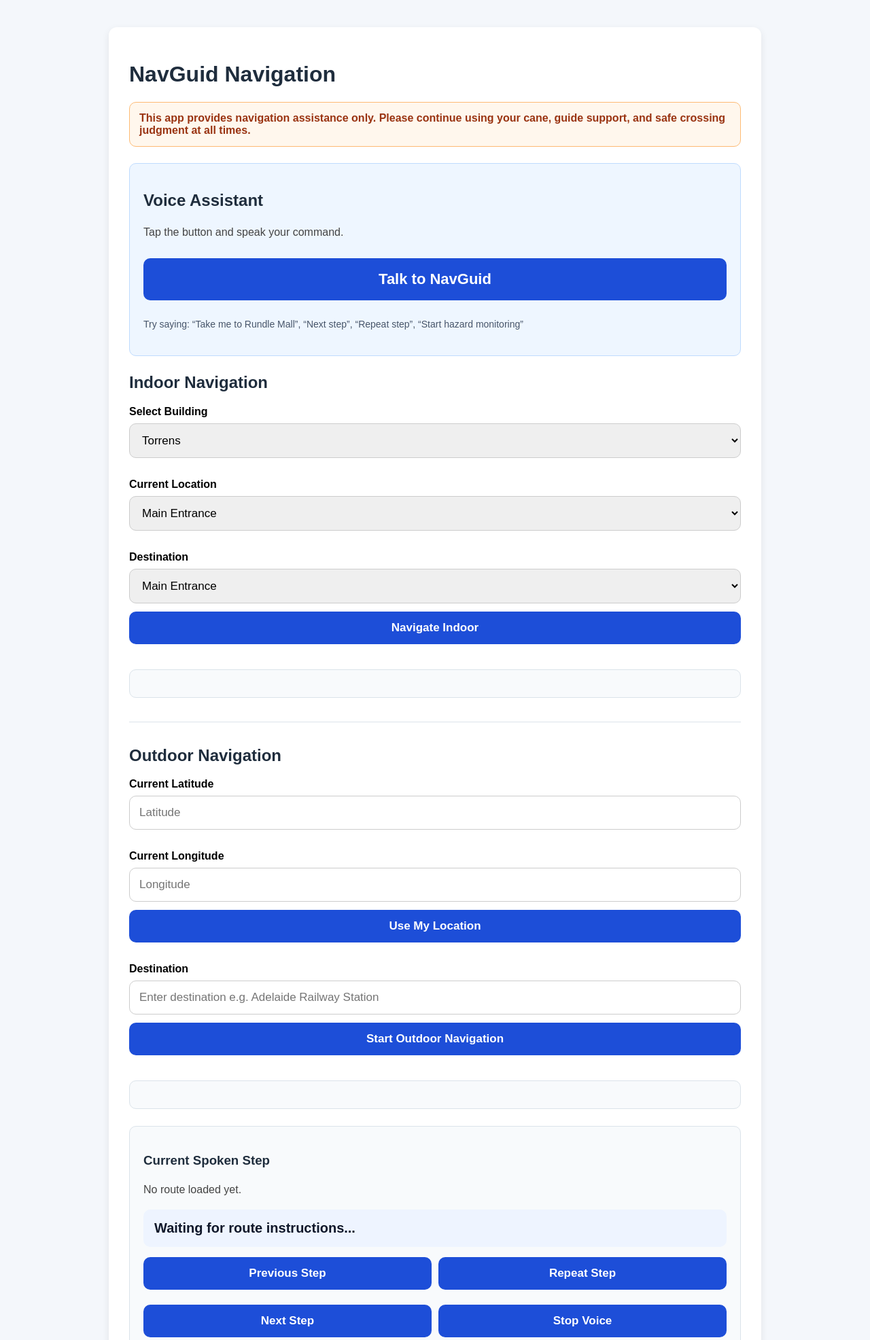
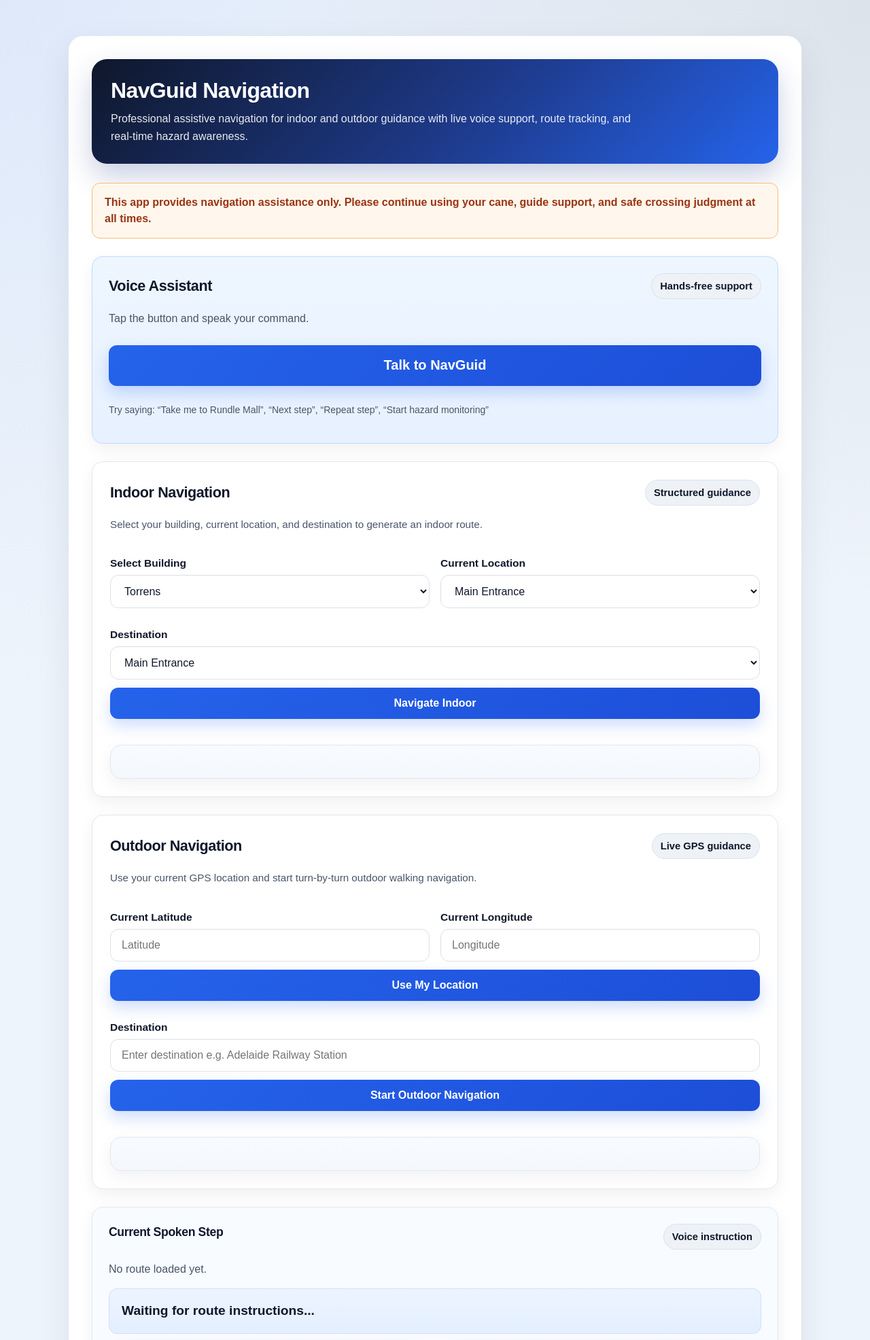
Before and after one commit to Zackbangs/navguid, a Flask app: page /navigation in a window 1280 px wide. Shown: the top 1972 px of the page at 68% size. Run offline with Flask 3, Linux system fonts and the light colour scheme.

Commit message:
Polish NavGuid navigation interface with professional UI styling

```diff
--- a/static/style.css
+++ b/static/style.css
@@ -1,145 +1,400 @@
+:root {
+    --bg-main: #eef4fb;
+    --bg-card: #ffffff;
+    --bg-soft: #f8fbff;
+    --bg-accent: linear-gradient(135deg, #0f172a 0%, #1e3a8a 55%, #2563eb 100%);
+    --text-main: #0f172a;
+    --text-secondary: #475569;
+    --text-light: #e2e8f0;
+    --border-light: #dbe3ea;
+    --border-soft: #e2e8f0;
+    --primary: #2563eb;
+    --primary-hover: #1d4ed8;
+    --primary-soft: #dbeafe;
+    --success-soft: #ecfdf5;
+    --warning-soft: #fff7ed;
+    --danger-soft: #fef2f2;
+    --shadow-main: 0 20px 50px rgba(15, 23, 42, 0.08);
+    --shadow-soft: 0 8px 24px rgba(15, 23, 42, 0.06);
+    --radius-xl: 22px;
+    --radius-lg: 16px;
+    --radius-md: 12px;
+    --radius-sm: 10px;
+}
+
+* {
+    box-sizing: border-box;
+}
+
 body {
     font-family: Arial, sans-serif;
-    background: #f4f7fb;
+    background:
+        radial-gradient(circle at top left, rgba(37, 99, 235, 0.08), transparent 28%),
+        radial-gradient(circle at top right, rgba(15, 23, 42, 0.08), transparent 24%),
+        var(--bg-main);
     margin: 0;
-    padding: 0;
+    padding: 24px;
+    color: var(--text-main);
 }
 
 .container {
-    max-width: 900px;
-    margin: 40px auto;
-    background: white;
-    padding: 30px;
-    border-radius: 12px;
-    box-shadow: 0 4px 12px rgba(0, 0, 0, 0.08);
+    max-width: 1080px;
+    margin: 28px auto;
+    background: var(--bg-card);
+    padding: 34px;
+    border-radius: var(--radius-xl);
+    box-shadow: var(--shadow-main);
+    border: 1px solid rgba(219, 227, 234, 0.8);
 }
 
 h1, h2, h3 {
-    color: #1f2d3d;
+    color: var(--text-main);
+    margin-top: 0;
+    letter-spacing: -0.02em;
+}
+
+h1 {
+    font-size: 2rem;
+    margin-bottom: 10px;
+}
+
+h2 {
+    font-size: 1.35rem;
+    margin-bottom: 16px;
+}
+
+h3 {
+    font-size: 1.1rem;
+    margin-bottom: 12px;
 }
 
 p {
-    color: #444;
+    color: var(--text-secondary);
     line-height: 1.6;
+    margin-top: 0;
 }
 
 label {
     display: block;
     margin-top: 18px;
     margin-bottom: 8px;
-    font-weight: bold;
+    font-weight: 700;
+    color: var(--text-main);
+    font-size: 0.97rem;
 }
 
 select,
 input,
-button {
+button,
+.button {
     width: 100%;
-    padding: 14px;
-    font-size: 17px;
+    padding: 14px 16px;
+    font-size: 16px;
     margin-bottom: 12px;
-    border-radius: 10px;
-    border: 1px solid #ccc;
+    border-radius: var(--radius-md);
     box-sizing: border-box;
+    transition: all 0.2s ease;
+}
+
+select,
+input {
+    border: 1px solid var(--border-light);
+    background: #ffffff;
+    color: var(--text-main);
+    outline: none;
+    box-shadow: inset 0 1px 2px rgba(15, 23, 42, 0.03);
+}
+
+select:focus,
+input:focus {
+    border-color: var(--primary);
+    box-shadow: 0 0 0 4px rgba(37, 99, 235, 0.12);
 }
 
 button,
 .button {
-    background: #1d4ed8;
+    background: linear-gradient(135deg, var(--primary) 0%, var(--primary-hover) 100%);
     color: white;
     text-decoration: none;
     text-align: center;
     display: inline-block;
     cursor: pointer;
     border: none;
-    font-weight: bold;
+    font-weight: 700;
+    box-shadow: 0 10px 22px rgba(37, 99, 235, 0.22);
+}
+
+button:hover,
+.button:hover {
+    transform: translateY(-1px);
+    box-shadow: 0 14px 28px rgba(37, 99, 235, 0.28);
+}
+
+button:active,
+.button:active {
+    transform: translateY(0);
 }
 
 .button {
     padding: 12px 18px;
-    border-radius: 8px;
+    border-radius: var(--radius-sm);
     margin-top: 15px;
 }
 
 .result-box,
 .step-box,
-.hazard-box {
-    margin-top: 25px;
-    padding: 20px;
-    background: #f8fafc;
-    border-radius: 10px;
-    border: 1px solid #dbe3ea;
+.hazard-box,
+.voice-box,
+.live-nav-box {
+    margin-top: 26px;
+    padding: 24px;
+    background: var(--bg-soft);
+    border-radius: var(--radius-lg);
+    border: 1px solid var(--border-soft);
+    box-shadow: var(--shadow-soft);
+}
+
+.result-box {
+    background: linear-gradient(180deg, #f8fbff 0%, #f4f8fd 100%);
 }
 
 .current-step-text {
-    font-size: 20px;
-    font-weight: bold;
-    color: #0f172a;
-    background: #eef4ff;
-    padding: 16px;
-    border-radius: 10px;
+    font-size: 1.2rem;
+    font-weight: 700;
+    color: var(--text-main);
+    background: linear-gradient(180deg, #edf4ff 0%, #e3efff 100%);
+    border: 1px solid #cfe0ff;
+    padding: 18px;
+    border-radius: var(--radius-md);
     margin-top: 10px;
-    margin-bottom: 15px;
+    margin-bottom: 16px;
+    line-height: 1.5;
 }
 
 .button-group {
     display: grid;
-    grid-template-columns: 1fr 1fr;
-    gap: 10px;
+    grid-template-columns: repeat(2, minmax(0, 1fr));
+    gap: 12px;
+    margin-top: 10px;
 }
 
 .back-link {
-    display: inline-block;
-    margin-top: 20px;
+    display: inline-flex;
+    align-items: center;
+    gap: 8px;
+    margin-top: 24px;
     text-decoration: none;
-    color: #1d4ed8;
+    color: var(--primary-hover);
+    font-weight: 700;
+}
+
+.back-link:hover {
+    text-decoration: underline;
 }
 
 .section-line {
-    margin: 35px 0;
+    margin: 34px 0;
     border: none;
-    border-top: 1px solid #dbe3ea;
+    border-top: 1px solid var(--border-light);
 }
 
 .safety-banner {
-    background: #fff7ed;
+    background: var(--warning-soft);
     border: 1px solid #fdba74;
     color: #9a3412;
-    padding: 14px;
-    border-radius: 10px;
-    margin-bottom: 24px;
-    font-weight: bold;
+    padding: 16px 18px;
+    border-radius: var(--radius-md);
+    margin-bottom: 26px;
+    font-weight: 700;
+    line-height: 1.5;
 }
+
 .camera-feed {
     width: 100%;
     margin-top: 16px;
-    border-radius: 10px;
+    border-radius: 14px;
     background: #000;
-    min-height: 220px;
+    min-height: 240px;
     object-fit: cover;
 }
+
 .voice-box {
-    margin-bottom: 25px;
-    padding: 20px;
-    background: #eef6ff;
+    margin-bottom: 26px;
+    padding: 24px;
+    background: linear-gradient(180deg, #eef6ff 0%, #e7f1ff 100%);
     border: 1px solid #bfdbfe;
-    border-radius: 10px;
-}
-.voice-box {
-    margin-bottom: 25px;
-    padding: 20px;
-    background: #eef6ff;
-    border: 1px solid #bfdbfe;
-    border-radius: 10px;
 }
 
 .talk-button {
-    font-size: 22px;
+    font-size: 20px;
     padding: 18px;
     margin-top: 10px;
+    min-height: 60px;
 }
 
 .hint-text {
     margin-top: 12px;
     font-size: 14px;
-    color: #475569;
+    color: var(--text-secondary);
 }
+
+.nav-hero {
+    background: var(--bg-accent);
+    color: white;
+    padding: 28px;
+    border-radius: var(--radius-xl);
+    margin-bottom: 28px;
+    box-shadow: 0 18px 40px rgba(30, 58, 138, 0.24);
+}
+
+.nav-hero h1 {
+    color: white;
+    margin-bottom: 10px;
+}
+
+.nav-hero p {
+    color: rgba(255, 255, 255, 0.9);
+    margin-bottom: 0;
+    max-width: 780px;
+}
+
+.section-card {
+    margin-top: 26px;
+    padding: 26px;
+    border-radius: var(--radius-lg);
+    background: #ffffff;
+    border: 1px solid var(--border-soft);
+    box-shadow: var(--shadow-soft);
+}
+
+.section-title {
+    display: flex;
+    align-items: center;
+    justify-content: space-between;
+    gap: 12px;
+    margin-bottom: 16px;
+    flex-wrap: wrap;
+}
+
+.section-title h2 {
+    margin-bottom: 0;
+}
+
+.section-subtitle {
+    font-size: 0.95rem;
+    color: var(--text-secondary);
+    margin-bottom: 18px;
+}
+
+.grid-two {
+    display: grid;
+    grid-template-columns: repeat(2, minmax(0, 1fr));
+    gap: 16px;
+}
+
+.live-nav-row,
+.hazard-meta-row {
+    display: flex;
+    flex-wrap: wrap;
+    gap: 10px;
+    margin-top: 10px;
+}
+
+.live-nav-pill,
+.hazard-pill,
+.status-pill {
+    display: inline-flex;
+    align-items: center;
+    min-height: 38px;
+    padding: 8px 12px;
+    border-radius: 999px;
+    font-size: 0.92rem;
+    font-weight: 700;
+    background: #eef2f7;
+    color: var(--text-main);
+    border: 1px solid #d9e2ec;
+}
+
+.list-card {
+    background: #ffffff;
+    border: 1px solid var(--border-soft);
+    border-radius: var(--radius-md);
+    padding: 18px;
+    margin-top: 16px;
+}
+
+ol {
+    padding-left: 22px;
+    color: var(--text-secondary);
+}
+
+ol li {
+    margin-bottom: 10px;
+    line-height: 1.5;
+}
+
+hr {
+    opacity: 1;
+}
+
+@media (max-width: 900px) {
+    .container {
+        padding: 22px;
+    }
+
+    .grid-two,
+    .button-group {
+        grid-template-columns: 1fr;
+    }
+
+    h1 {
+        font-size: 1.7rem;
+    }
+
+    .nav-hero {
+        padding: 22px;
+    }
+
+    .section-card,
+    .result-box,
+    .step-box,
+    .hazard-box,
+    .voice-box,
+    .live-nav-box {
+        padding: 18px;
+    }
+}
+
+@media (max-width: 640px) {
+    body {
+        padding: 14px;
+    }
+
+    .container {
+        margin: 14px auto;
+        padding: 18px;
+        border-radius: 18px;
+    }
+
+    select,
+    input,
+    button,
+    .button {
+        font-size: 16px;
+    }
+
+    .talk-button {
+        font-size: 18px;
+    }
+
+    .current-step-text {
+        font-size: 1.05rem;
+    }
+
+    .live-nav-pill,
+    .hazard-pill,
+    .status-pill {
+        width: 100%;
+        justify-content: flex-start;
+    }
+}
--- a/templates/navigation.html
+++ b/templates/navigation.html
@@ -31,57 +31,17 @@
             height: 100%;
             pointer-events: none;
         }
-
-        .hazard-meta-box {
-            margin-top: 12px;
-            padding: 12px;
-            border-radius: 12px;
-            background: #f7f7f7;
-        }
-
-        .hazard-meta-row {
-            display: flex;
-            flex-wrap: wrap;
-            gap: 8px;
-            margin-top: 8px;
-        }
-
-        .hazard-pill {
-            display: inline-block;
-            padding: 6px 10px;
-            border-radius: 999px;
-            font-size: 0.9rem;
-            font-weight: 600;
-            background: #e9ecef;
-        }
-
-        .live-nav-box {
-            margin-top: 14px;
-            padding: 14px;
-            border-radius: 12px;
-            background: #f7f7f7;
-        }
-
-        .live-nav-row {
-            display: flex;
-            flex-wrap: wrap;
-            gap: 8px;
-            margin-top: 8px;
-        }
-
-        .live-nav-pill {
-            display: inline-block;
-            padding: 6px 10px;
-            border-radius: 999px;
-            font-size: 0.9rem;
-            font-weight: 600;
-            background: #e9ecef;
-        }
     </style>
 </head>
 <body>
     <div class="container">
+        <div class="nav-hero">
             <h1>NavGuid Navigation</h1>
+            <p>
+                Professional assistive navigation for indoor and outdoor guidance with live voice support,
+                route tracking, and real-time hazard awareness.
+            </p>
+        </div>
 
         <div class="safety-banner">
             This app provides navigation assistance only. Please continue using your cane,
@@ -89,7 +49,10 @@
         </div>
 
         <div class="voice-box">
+            <div class="section-title">
                 <h2>Voice Assistant</h2>
+                <span class="status-pill">Hands-free support</span>
+            </div>
             <p id="voiceStatus">Tap the button and speak your command.</p>
             <button type="button" class="talk-button" onclick="startVoiceAssistant()">
                 Talk to NavGuid
@@ -99,13 +62,24 @@
             </p>
         </div>
 
+        <div class="section-card">
+            <div class="section-title">
                 <h2>Indoor Navigation</h2>
+                <span class="status-pill">Structured guidance</span>
+            </div>
+            <p class="section-subtitle">
+                Select your building, current location, and destination to generate an indoor route.
+            </p>
 
+            <div class="grid-two">
+                <div>
                     <label for="building">Select Building</label>
                     <select id="building">
                         <option value="torrens">Torrens</option>
                     </select>
+                </div>
 
+                <div>
                     <label for="start">Current Location</label>
                     <select id="start">
                         <option value="entrance">Main Entrance</option>
@@ -115,6 +89,8 @@
                         <option value="room_g12">Room G12</option>
                         <option value="toilet">Accessible Toilet</option>
                     </select>
+                </div>
+            </div>
 
             <label for="destination">Destination</label>
             <select id="destination">
@@ -129,16 +105,28 @@
             <button onclick="startIndoorNavigation()">Navigate Indoor</button>
 
             <div id="result" class="result-box"></div>
+        </div>
 
-        <hr class="section-line">
+        <div class="section-card">
+            <div class="section-title">
+                <h2>Outdoor Navigation</h2>
+                <span class="status-pill">Live GPS guidance</span>
+            </div>
+            <p class="section-subtitle">
+                Use your current GPS location and start turn-by-turn outdoor walking navigation.
+            </p>
 
-        <h2>Outdoor Navigation</h2>
-
+            <div class="grid-two">
+                <div>
                     <label for="currentLat">Current Latitude</label>
                     <input type="text" id="currentLat" placeholder="Latitude" readonly>
+                </div>
 
+                <div>
                     <label for="currentLon">Current Longitude</label>
                     <input type="text" id="currentLon" placeholder="Longitude" readonly>
+                </div>
+            </div>
 
             <button type="button" onclick="useMyLocation()">Use My Location</button>
 
@@ -152,9 +140,13 @@
             <button type="button" onclick="startOutdoorNavigation()">Start Outdoor Navigation</button>
 
             <div id="outdoorResult" class="result-box"></div>
+        </div>
 
         <div class="step-box">
+            <div class="section-title">
                 <h3>Current Spoken Step</h3>
+                <span class="status-pill">Voice instruction</span>
+            </div>
             <p id="stepCounter">No route loaded yet.</p>
             <div id="currentStepText" class="current-step-text">
                 Waiting for route instructions...
@@ -169,7 +161,10 @@
         </div>
 
         <div class="live-nav-box">
+            <div class="section-title">
                 <h3>Live Navigation Tracking</h3>
+                <span class="status-pill">Auto progression</span>
+            </div>
             <p id="liveNavStatus">Live GPS tracking is not active.</p>
 
             <div class="live-nav-row">
@@ -179,14 +174,17 @@
                 <span class="live-nav-pill" id="trackingStatePill">Tracking: off</span>
             </div>
 
-            <div class="button-group" style="margin-top: 12px;">
+            <div class="button-group" style="margin-top: 14px;">
                 <button type="button" onclick="startLiveTracking()">Start Live Tracking</button>
                 <button type="button" onclick="stopLiveTracking(true)">Stop Live Tracking</button>
             </div>
         </div>
 
         <div class="hazard-box">
+            <div class="section-title">
                 <h3>Hazard Alerts</h3>
+                <span class="status-pill">Camera monitoring</span>
+            </div>
             <p id="hazardStatus">No hazard detected.</p>
 
             <div class="button-group">
@@ -201,7 +199,7 @@
                 <canvas id="overlayCanvas" class="overlay-canvas"></canvas>
             </div>
 
-            <div class="hazard-meta-box">
+            <div class="list-card">
                 <strong>Live hazard details</strong>
                 <div class="hazard-meta-row">
                     <span class="hazard-pill" id="hazardTypePill">Type: none</span>
```
Lines whose indentation alone changed are shown as unchanged.
